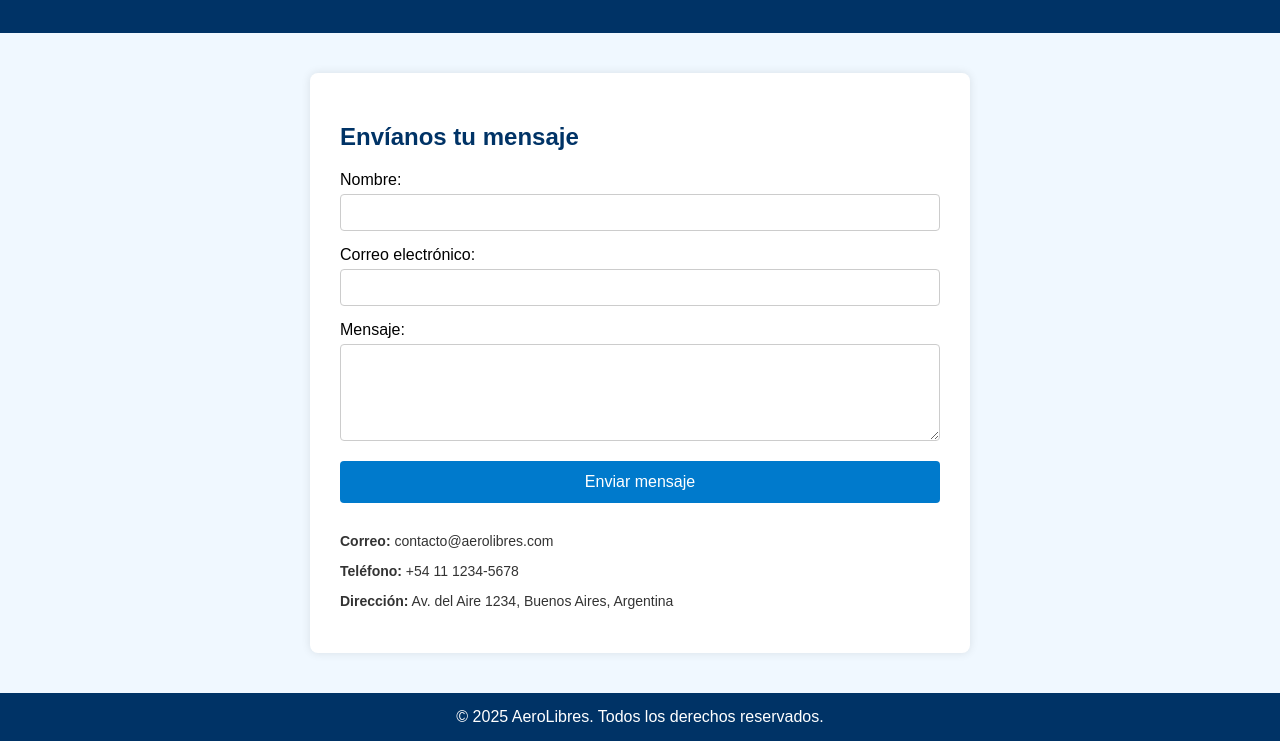
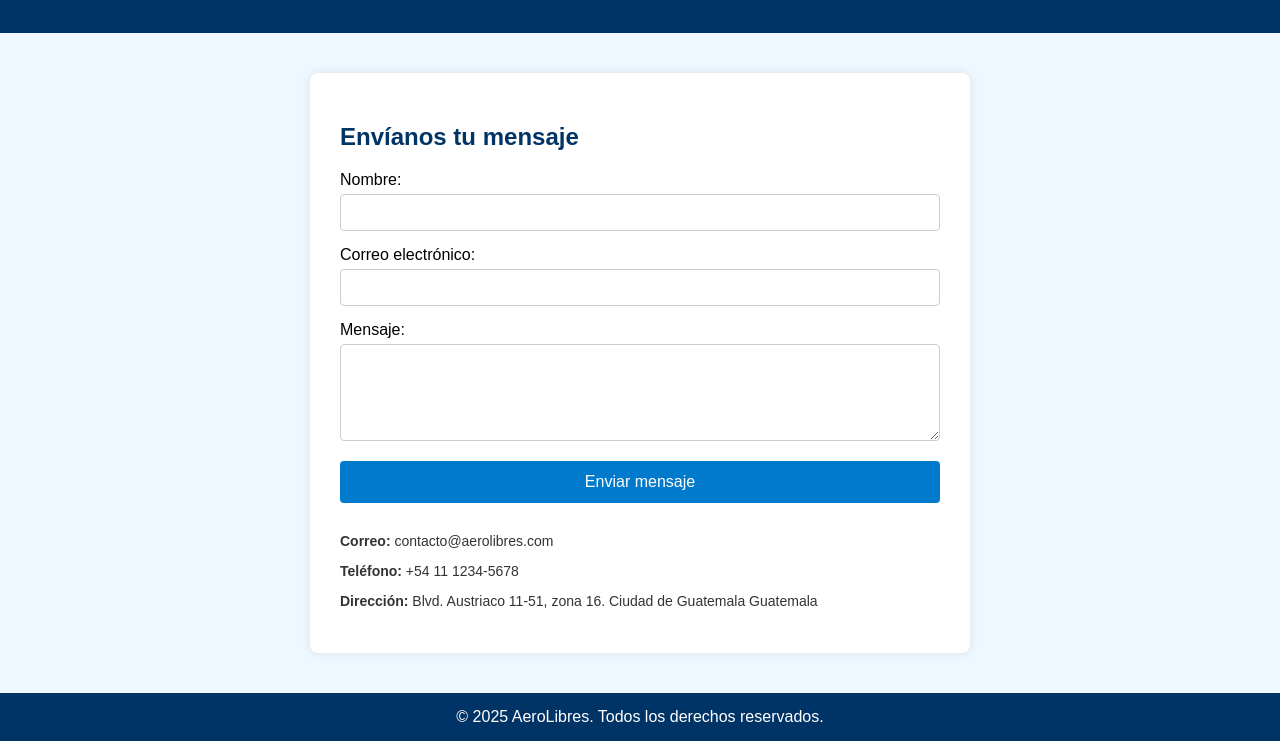
Before and after one commit to cocatg/aerolinea1, a plain HTML site: page contactos.html in a window 1280 px wide. Shown: the part 121-862 px from the top of the page. Drawn offline with Linux system fonts and the light colour scheme.

Commit message:
Update contactos.html

```diff
--- a/contactos.html
+++ b/contactos.html
@@ -100,7 +100,7 @@
         <div class="info-contacto">
             <p><strong>Correo:</strong> contacto@aerolibres.com</p>
             <p><strong>Teléfono:</strong> +54 11 1234-5678</p>
-            <p><strong>Dirección:</strong> Av. del Aire 1234, Buenos Aires, Argentina</p>
+            <p><strong>Dirección:</strong> Blvd. Austriaco 11-51, zona 16. Ciudad de Guatemala Guatemala</p>
         </div>
     </main>
 
```
